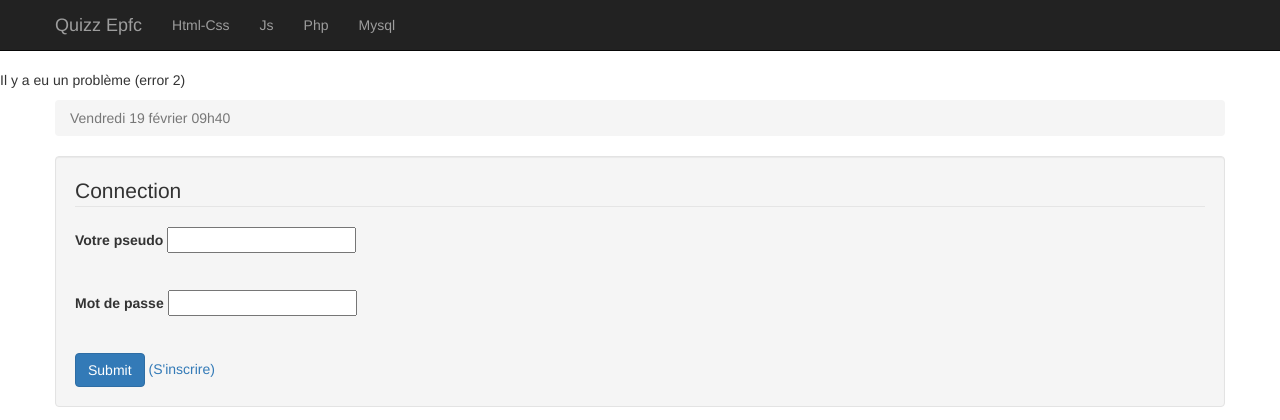
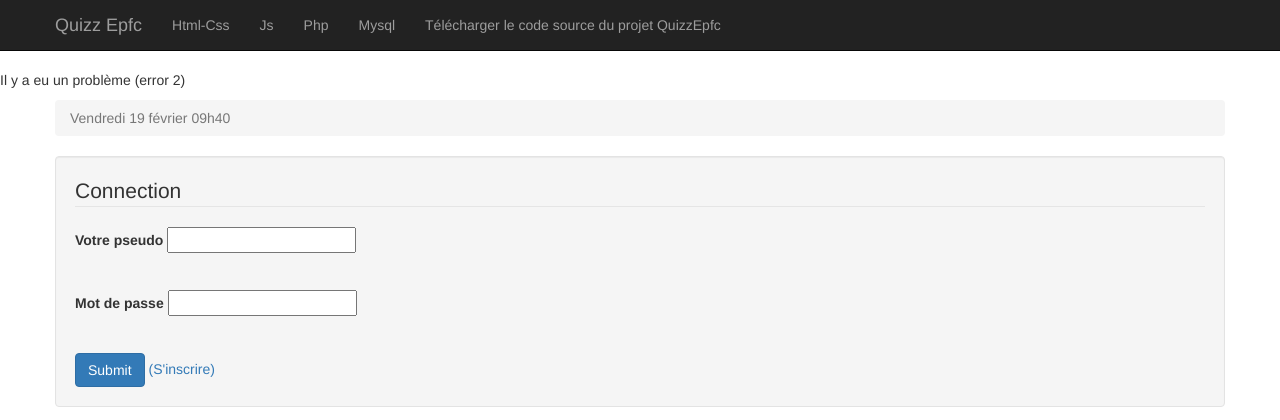
Before and after one commit to Mz1907/Quizz_php, a PHP site: page / in a window 1280 px wide. Shown: the top 420 px of the page. Run offline with PHP 8.4, Linux system fonts and the light colour scheme; data that the repository does not hold is empty.

Commit message:
EpfcQuizz

```diff
--- a/QuizzEpfc/header.php
+++ b/QuizzEpfc/header.php
@@ -29,6 +29,7 @@ if (!$userManager::isLogged() && (!isset($_GET['action']))) {
                     <?php
                 }
                 ?>
+                <li><a href="https://github.com/mzagai/Epfc">Télécharger le code source du projet QuizzEpfc</a></li>
             </ul>
         </div>
         <!-- /.navbar-collapse -->
```
